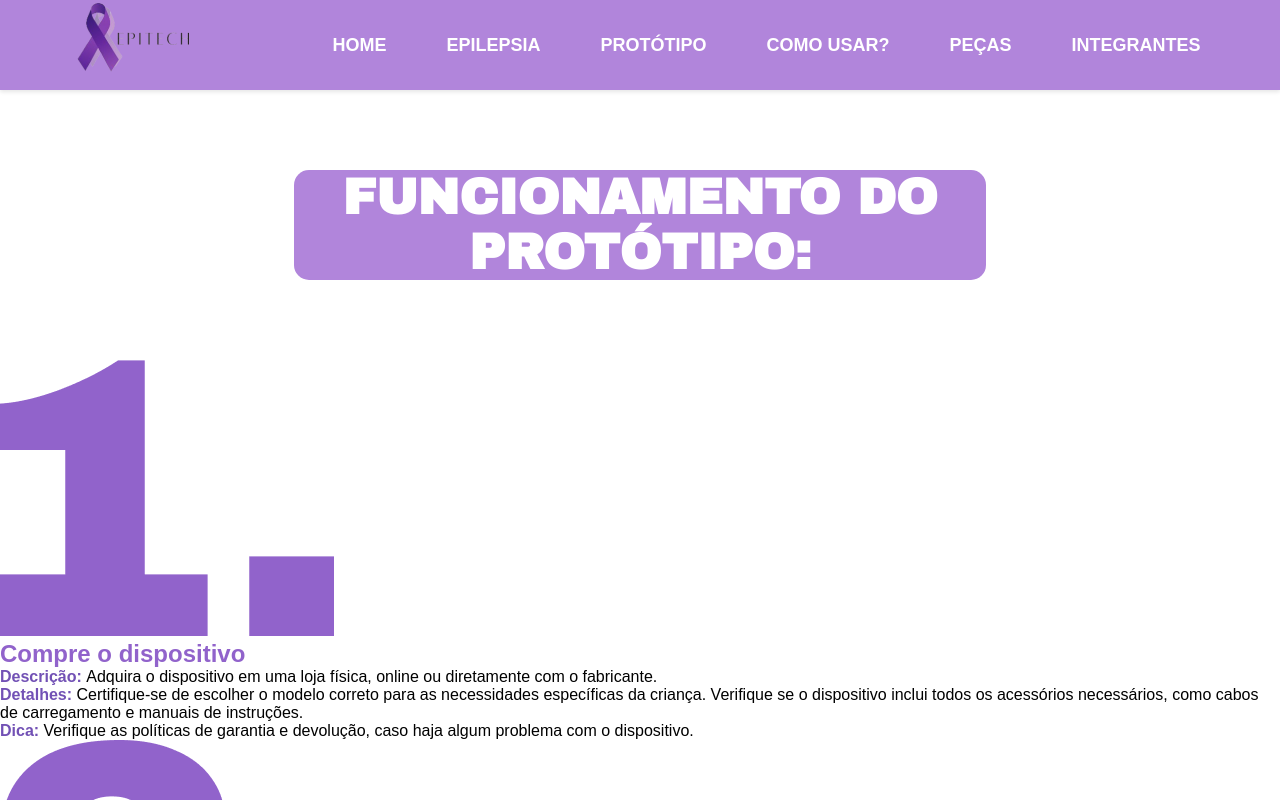
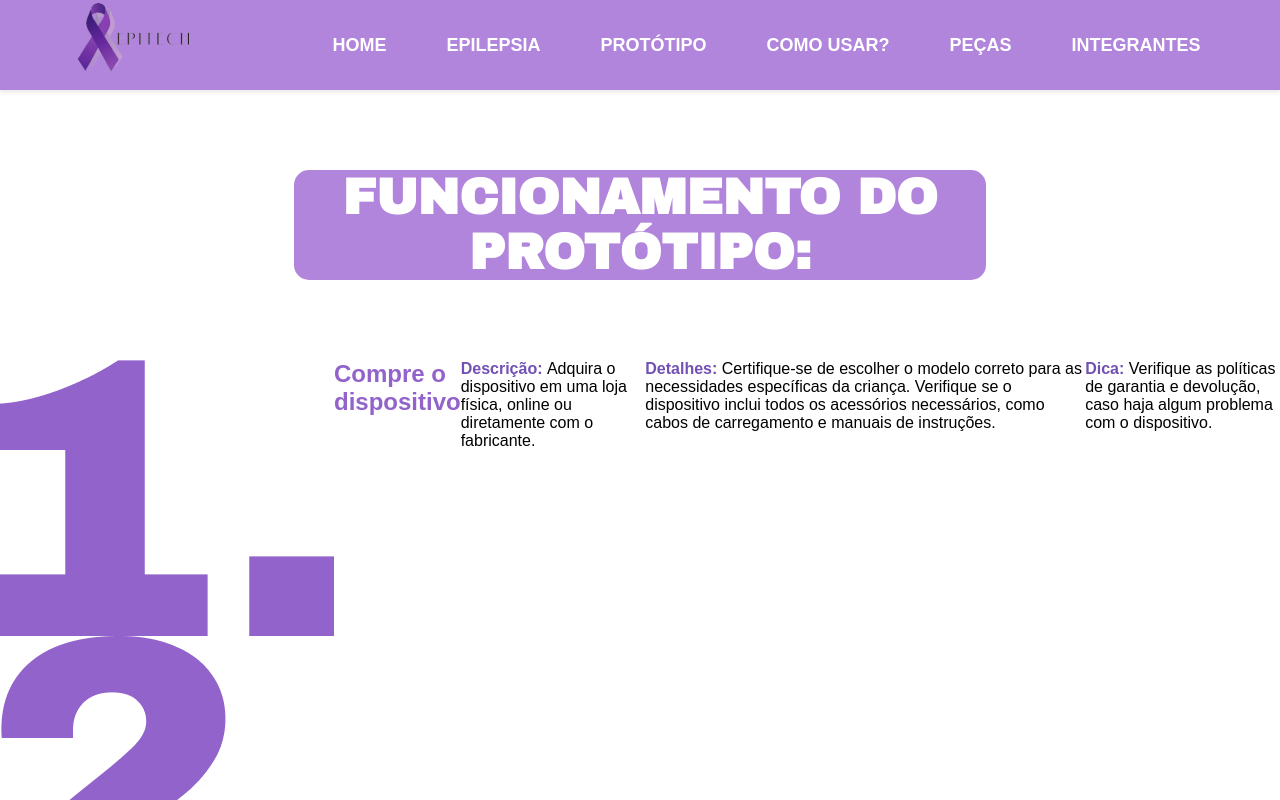
Before and after one commit to adrielly1/epitech2, a React (Vite) app: page /comousar in a window 1280 px wide. Shown: the top 800 px of the page. Built offline with nearby package versions, Linux system fonts and the light colour scheme.

Commit message:
atualizando

```diff
--- a/src/pages/ComoUsar.jsx
+++ b/src/pages/ComoUsar.jsx
@@ -14,7 +14,7 @@ export default function ComoUsar() {
         <Conteudo>
           <h1 className="backgroundTitle">FUNCIONAMENTO DO PROTÓTIPO:</h1>
 
-          <section>
+          <section className="container">
             <img src={p1} alt="Passo 1" />
             <h2>Compre o dispositivo</h2>
             <p><b>Descrição: </b>Adquira o dispositivo em uma loja física, online ou diretamente com o fabricante.</p>
--- a/src/pages/ComoUsar.styles.js
+++ b/src/pages/ComoUsar.styles.js
@@ -14,5 +14,10 @@ export const Conteudo = styled.main`
         color: ${props => props.theme.negritoColor};
     }
 
+    .container {
+        display: flex;
+        align-items: flex-start;
+    }
+
 
 `
--- a/src/pages/Epilepsia.styles.js
+++ b/src/pages/Epilepsia.styles.js
@@ -64,7 +64,7 @@ export const Conteudo = styled.main`
     }
 
     .elements {
-        margin: 30px;
+        margin: 0px;
         justify-content: center;
         display: flex;
         gap: 300px;
--- a/src/pages/Integrantes.jsx
+++ b/src/pages/Integrantes.jsx
@@ -1,28 +1,28 @@
-import Header from "./Header";
-import { Conteudo } from "./Integrantes.styles";
+import Header from "./Header"
+import camila from "../assets/camila.png"
+import adrielly from "../assets/adrielly.png"
+import leticia from "../assets/leticia.png"
 
 export default function Integrantes() {
   return (
     <div>
         <Header />
-        <Conteudo>
-          <h1 className="backgroundTitle">INTEGRANTES</h1>
+        <h1 className="backgroundTitle">Integrantes</h1>
         <section>
-            <img src={Camila} alt="" />
+            <img src={camila} alt="" />
             <h2>Camila da Silva Santos</h2>
-            <p>Email: cs375911@gmail.com</p>
+            <p><b>email: </b>  cs375911@gmail.com</p>
         </section>
         <section>
-            <img src={Adrielly} alt="" />
+            <img src={adrielly} alt="" />
             <h2>Adrielly Camargo dos Santos Alicate</h2>
-            <p>Email: adriiellycamargo@gmail.com</p>
+            <p><b>email: </b> adriiellycamargo@gmail.com</p>
         </section>
         <section>
-            <img src={Leticia} alt="" />
-            <h2>Letícia Lima Silva</h2>
-            <p>Email: leticiaakiralele2018@gmail.com</p>
+            <img src={leticia} alt="" />
+            <h2>Leticia Lima Silva</h2>
+            <p><b>email: </b>  leticiaakiralele2018@gmail.com</p>
         </section>
-        </Conteudo>
     </div>
   )
 }
--- a/src/pages/Integrantes.styles.js
+++ /dev/null
@@ -1,5 +0,0 @@
-import styled from "styled-components";
-
-export const Conteudo = styled.main`
-
-`
```
Lines whose indentation alone changed are shown as unchanged.
